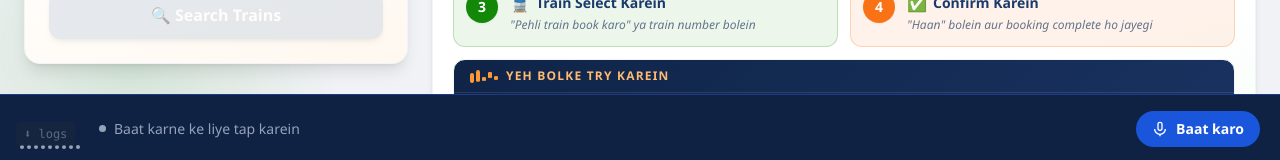
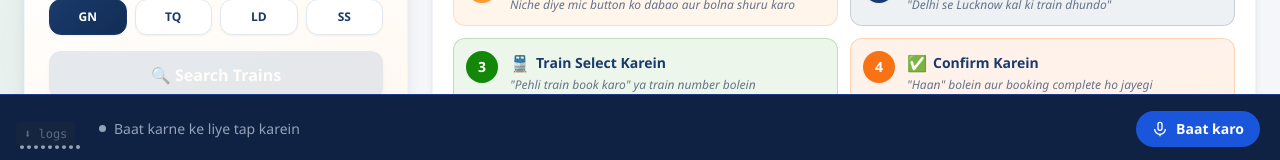
Before and after one commit to bhaiyasingh45/IRCTC-Clone-Sarvam-AI, a React (Vite) app: page / in a window 1280 px wide. Shown: the part 638-798 px from the top of the page. Built offline with nearby package versions, Linux system fonts and the light colour scheme; no server answers.

Commit message:
added my booking screen

```diff
--- a/src/App.jsx
+++ b/src/App.jsx
@@ -10,6 +10,7 @@
 import ReviewScreen from './components/screens/ReviewScreen.jsx';
 import PaymentScreen from './components/screens/PaymentScreen.jsx';
 import SuccessScreen from './components/screens/SuccessScreen.jsx';
+import MyBookingsScreen from './components/screens/MyBookingsScreen.jsx';
 import useVoiceFlow from './hooks/useVoiceFlow.js';
 import ThinkingPanel from './components/ThinkingPanel.jsx';
 
@@ -37,6 +38,7 @@
     lastAssistantText: '',
   },
   screenHistory: [],
+  bookings: [],
 };
 
 function appReducer(state, action) {
@@ -84,8 +86,11 @@
     case 'SET_VOICE_STATE':
       return { ...state, voiceState: { ...state.voiceState, ...action.voiceState } };
 
+    case 'ADD_BOOKING':
+      return { ...state, bookings: [...state.bookings, action.booking] };
+
     case 'RESET':
-      return { ...initialState };
+      return { ...initialState, bookings: state.bookings }; // preserve bookings across resets
 
     default:
       return state;
@@ -113,6 +118,9 @@
       train_list: state.searchResults.length > 0
         ? `${state.searchResults.length} trains mili hain ${state.searchParams.source} se ${state.searchParams.destination} ke liye. Koi bhi train select karein.`
         : null,
+      my_bookings: state.bookings.length > 0
+        ? `Aapki ${state.bookings.length} booking${state.bookings.length > 1 ? 'en' : ''} hain.`
+        : 'Abhi tak koi booking nahi hui hai.',
     };
 
     const text = ANNOUNCEMENTS[cur];
@@ -133,10 +141,11 @@
     review: <ReviewScreen {...screenProps} />,
     payment: <PaymentScreen {...screenProps} />,
     success: <SuccessScreen {...screenProps} />,
+    my_bookings: <MyBookingsScreen {...screenProps} />,
   };
 
   return (
-    <div className="min-h-screen bg-irctc-bg font-sans flex flex-col">
+    <div className="min-h-screen font-sans flex flex-col relative overflow-x-hidden pt-[60px]" style={{ background: '#f4f6fa' }}>
       <Header />
       <VoiceStatusBar voiceState={state.voiceState} />
 
```
